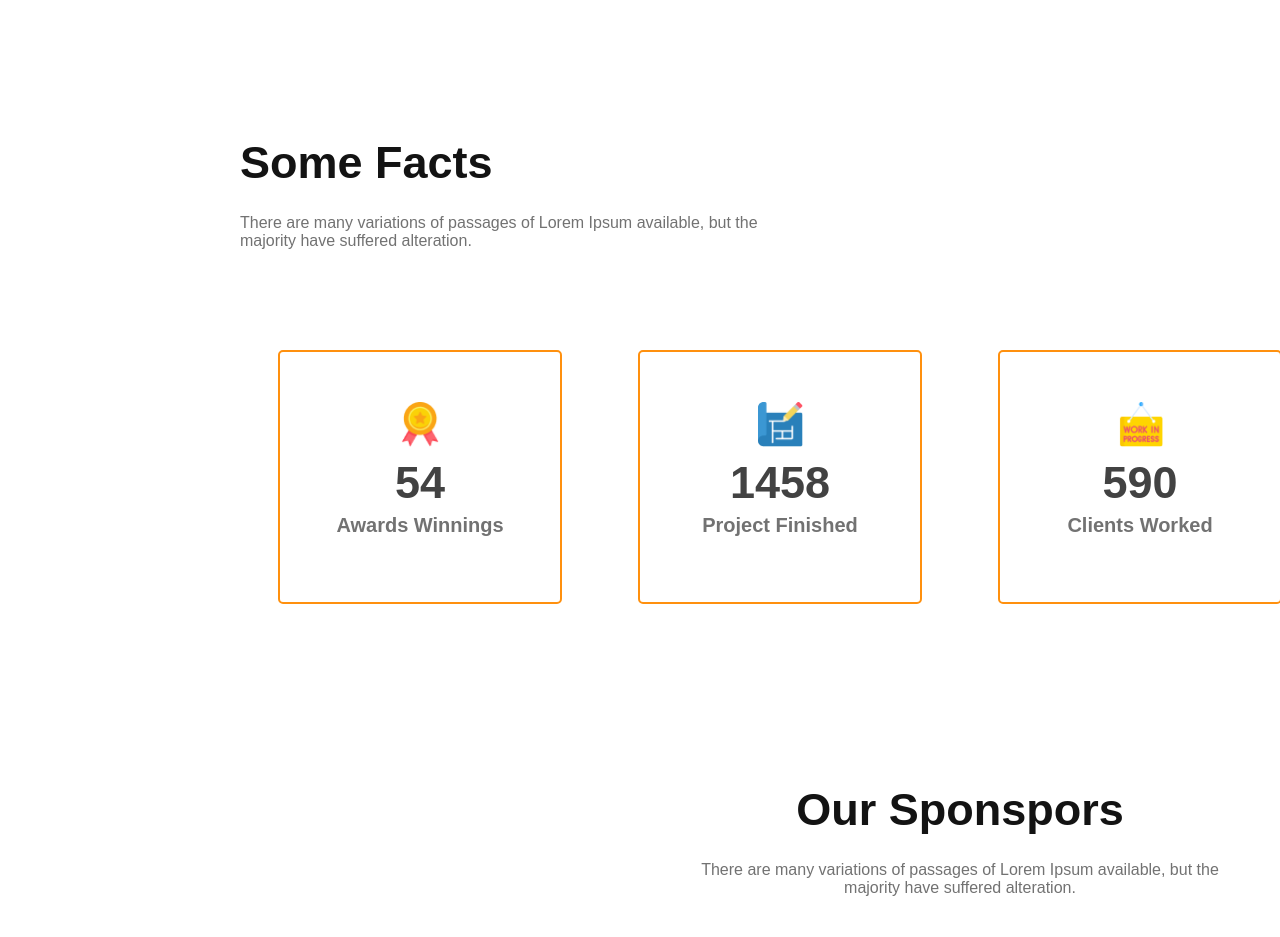
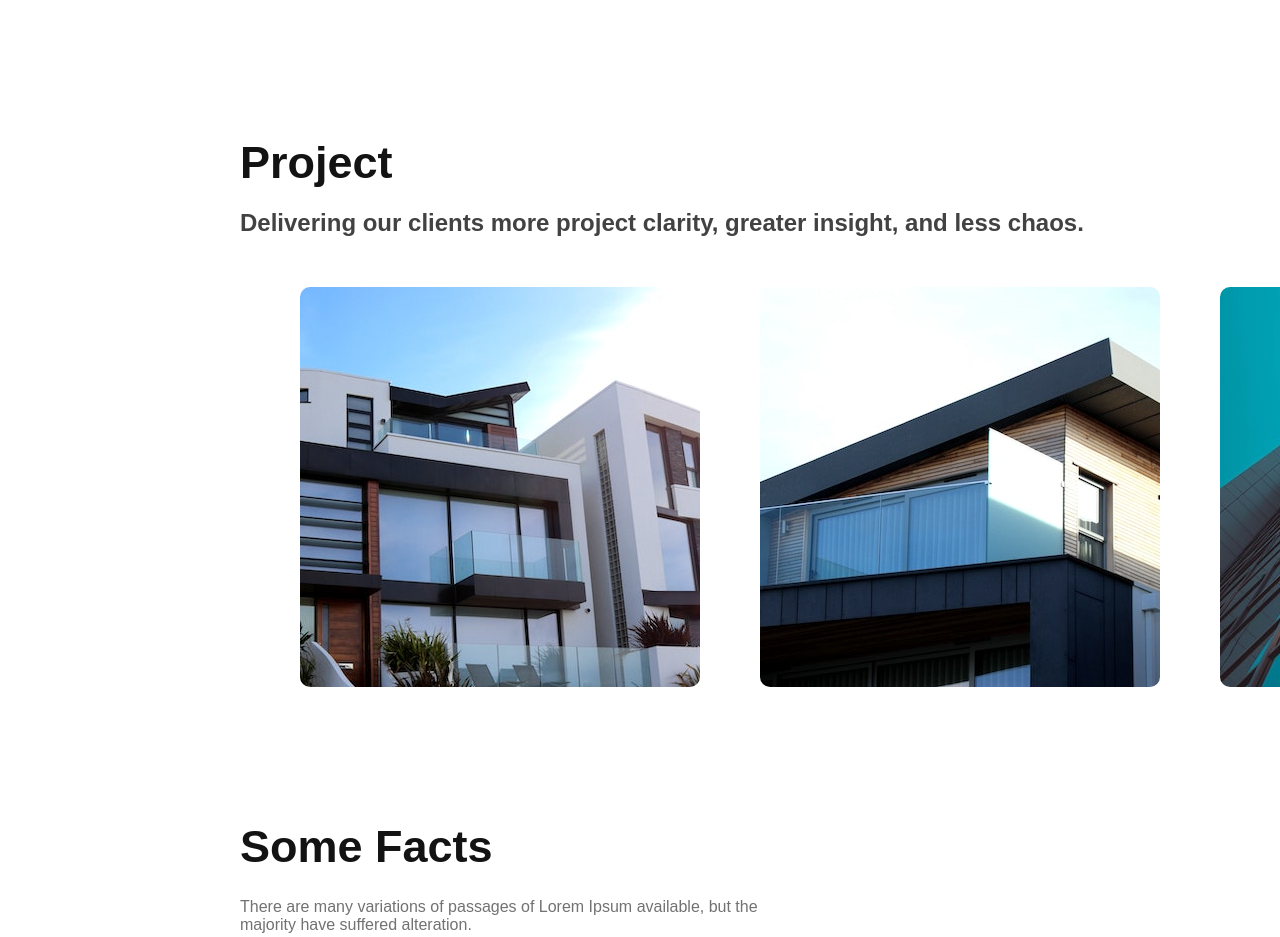
Before and after one commit to smhasanjamil/architects, a plain HTML site: page index.html in a window 1280 px wide. Shown: the part 3280-4217 px from the top of the page. Drawn offline with Linux system fonts and the light colour scheme.

Commit message:
project section added

```diff
--- a/index.html
+++ b/index.html
@@ -147,6 +147,22 @@
         </section>
         <!-- second features list end  -->
 
+        <!-- Project Section start -->
+        <section class="project-section">
+            <div class="project-container">
+                <div class="project-title">
+                    <h1>Project</h1>
+                    <h2>Delivering our clients more project clarity, greater insight, and less chaos.</h2>
+                </div>
+                <div class="project-gallary">
+                    <div class="project-images"><img src="images/project/project-1.jpg" alt=""></div>
+                    <div class="project-images"><img src="images/project/project-2.jpg" alt=""></div>
+                    <div class="project-images"><img src="images/project/project-3.jpg" alt=""></div>
+                </div>
+            </div>
+        </section>
+        <!-- Project Section end -->
+
         <!-- Fact section start -->
         <section class="fact-section">
             <div class="fact-container">
--- a/styles/styles.css
+++ b/styles/styles.css
@@ -223,6 +223,37 @@ body {
     border-radius: 5px;
 }
 
+/* Project Section Style */
+.project-section {
+    width: 1440px;
+    margin: 0 auto;
+    margin-bottom: 130px;
+}
+
+.project-title {
+    margin-bottom: 50px;
+}
+
+.project-title h1 {
+    font-size: 45px;
+    font-weight: bold;
+    margin-bottom: 20px;
+    color: #131313;
+}
+
+.project-title h2 {
+    color: #424242;
+}
+
+.project-gallary {
+    display: flex;
+    justify-content: space-evenly;
+}
+
+.project-gallary img {
+    border-radius: 10px;
+}
+
 /* Fact section Styles */
 .fact-section {
     width: 1440px;
```
Also changed, not shown: images/project/project-1.jpg (added), images/project/project-2.jpg (added), images/project/project-3.jpg (added).
